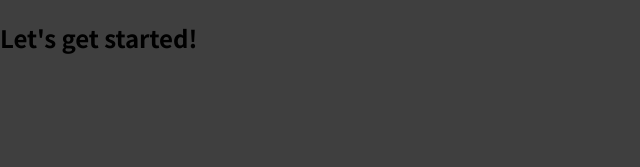
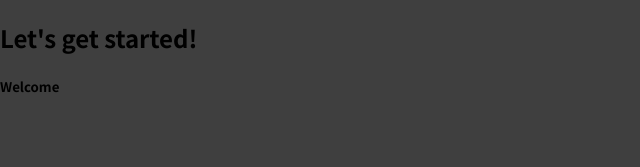
Before and after one commit to zdTang/20-Building-a-Multi-Page-SPA-with-React-Router, a React (Create React App) app in the folder starting-project/: page /welcome in a window 1280 px wide. Shown: the top 167 px of the page, without its empty margins (0-640 px from the left). Built offline with nearby package versions, Linux system fonts and the light colour scheme.

Commit message:
20-004 Defining & Using Routes

```diff
--- a/starting-project/src/App.js
+++ b/starting-project/src/App.js
@@ -1,7 +1,14 @@
+import { Routes, Route } from "react-router-dom";
+import Welcome from "./components/Welcome";
+import Products from "./components/Products";
 function App() {
   return (
     <div>
       <h2>Let's get started!</h2>
+      <Routes>
+        <Route path="/welcome" element={<Welcome />} />
+        <Route path="/products" element={<Products />} />
+      </Routes>
     </div>
   );
 }
--- /dev/null
+++ b/starting-project/src/components/Products.js
@@ -0,0 +1,11 @@
+import React from "react";
+
+const Products = () => {
+  return (
+    <div>
+      <h5>Products</h5>
+    </div>
+  );
+};
+
+export default Products;
--- /dev/null
+++ b/starting-project/src/components/Welcome.js
@@ -0,0 +1,11 @@
+import React from "react";
+
+const Welcome = () => {
+  return (
+    <div>
+      <h5>Welcome</h5>
+    </div>
+  );
+};
+
+export default Welcome;
--- a/starting-project/src/index.js
+++ b/starting-project/src/index.js
@@ -1,6 +1,12 @@
-import ReactDOM from 'react-dom';
+import ReactDOM from "react-dom";
+import { BrowserRouter } from "react-router-dom";
 
-import './index.css';
-import App from './App';
+import "./index.css";
+import App from "./App";
 
-ReactDOM.render(<App />, document.getElementById('root'));
+ReactDOM.render(
+  <BrowserRouter>
+    <App />
+  </BrowserRouter>,
+  document.getElementById("root")
+);
```
